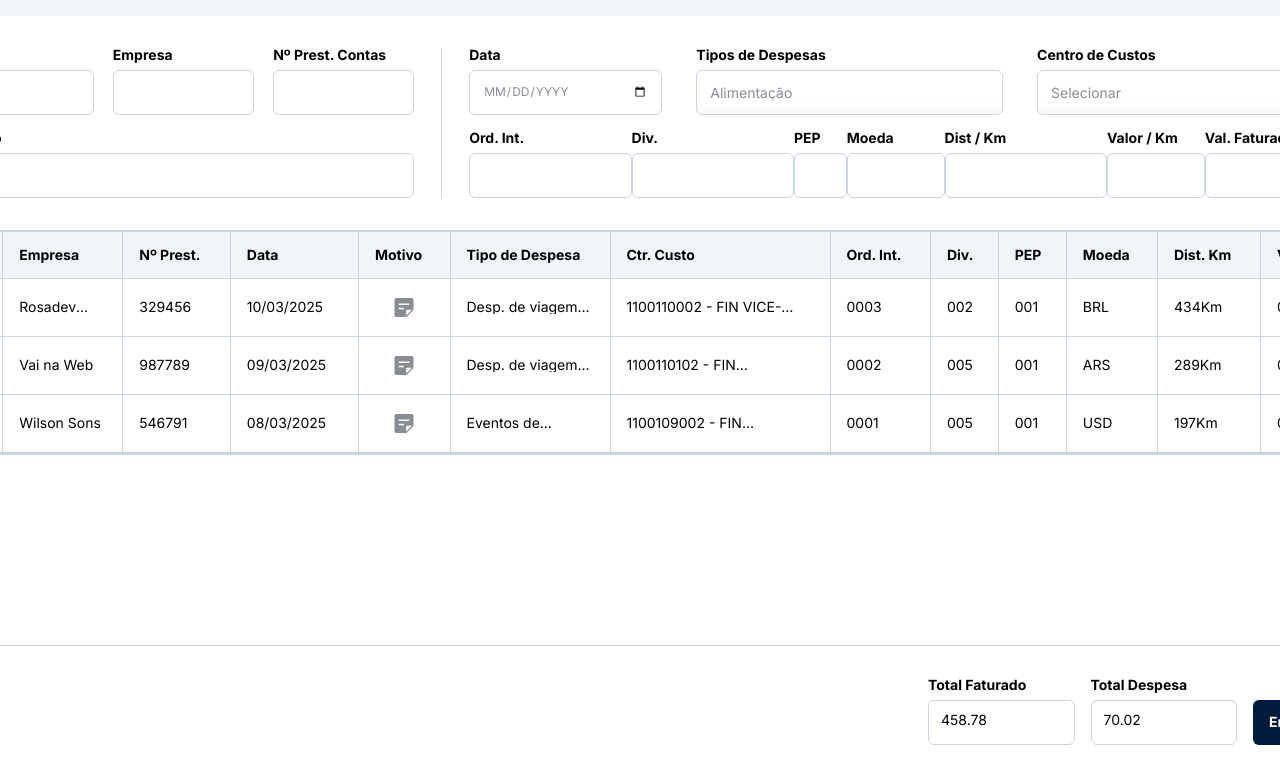
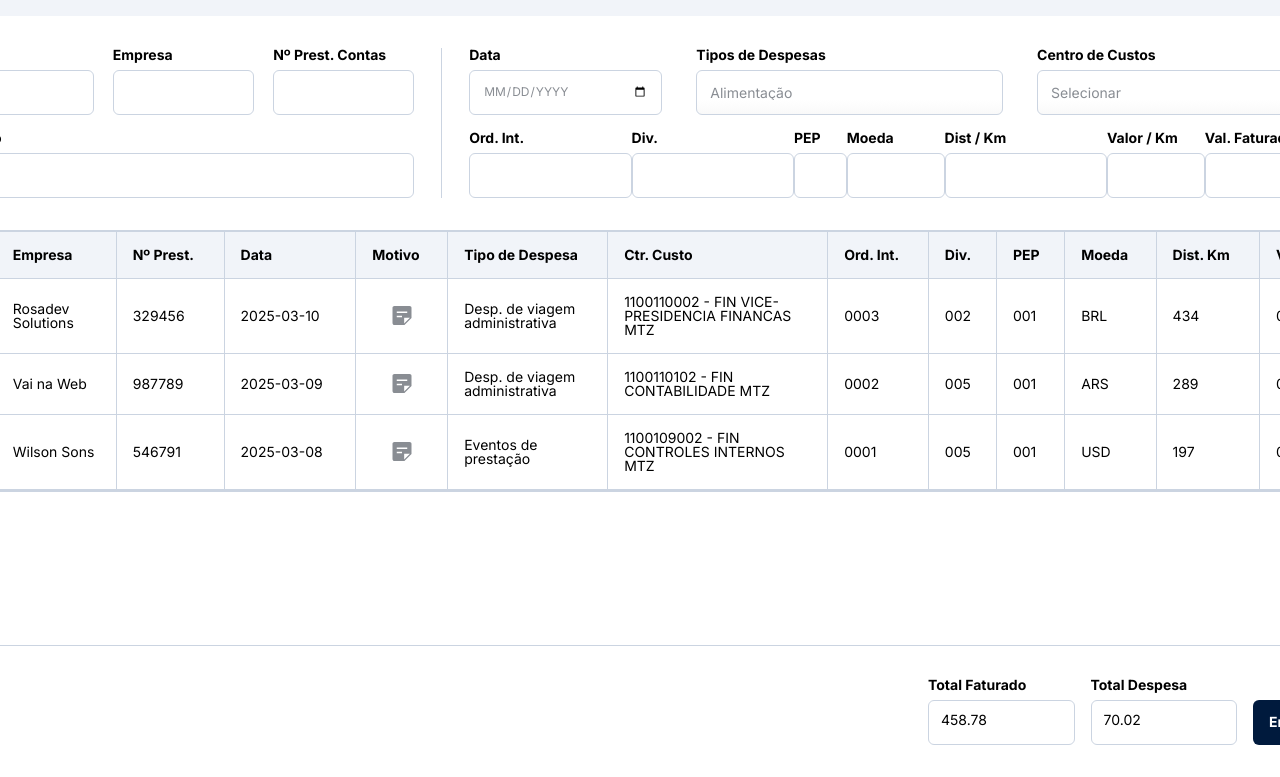
Before and after one commit to rosadevsolutions/2025-vainaweb-sispar, a React (Vite) app: page /solicitacao in a window 1280 px wide. Shown: the top 777 px of the page. Built offline with nearby package versions, Linux system fonts and the light colour scheme.

Commit message:
solicitacaotable gerando table com rawdata e rowdata

```diff
--- a/src/components/SolicitacaoTable/SolicitacaoTable.jsx
+++ b/src/components/SolicitacaoTable/SolicitacaoTable.jsx
@@ -1,3 +1,4 @@
+import { useState } from "react";
 import IconMotivo from "../../assets/Solicitacao/icon-motivo.svg";
 import IconTrash from "../../assets/Solicitacao/icon-trash.svg";
 import styles from "./SolicitacaoTable.module.scss";
@@ -38,7 +39,7 @@ const rawData = [
     despesa: 0.00
   },
   {
-    colaborador: "Karynne Moreira",
+    colaborador: "Karyne Moreira",
     empresa: "Wilson Sons",
     numeroPrestacao: "546791",
     data: "2025-03-08",
@@ -57,6 +58,8 @@ const rawData = [
 ]
 
 export default function SolicitacaoTable() {
+  const [tableData, setTableData] = useState(rawData)
+
   return (
     <div className={styles.table__wrapper}>
       <table className={styles.table__content}>
@@ -80,169 +83,44 @@ export default function SolicitacaoTable() {
             <th>Despesa</th>
           </tr>
         </thead>
-        <tbody  className={styles.table__body}>
+        <tbody className={styles.table__body}>
+          {tableData.map(rowData => (
           <tr>
             <td>
               <button className={styles.table__button}>
-                <img className={`${styles.table__icon} ${styles.table__icon__trash}`} src={IconTrash} alt="Trash" title="Deletar linha" />
+                <img
+                  className={`${styles.table__icon} ${styles.table__icon__trash}`}
+                  src={IconTrash}
+                  alt="Trash"
+                  title="Deletar linha"
+                />
               </button>
             </td>
-            <td>
-              <p>Romulo Rosa</p>
-            </td>
-            <td>
-              <p>Rosadev Solutions</p>
-            </td>
-            <td>
-              <p>329456</p>
-            </td>
-            <td>
-              <p>10/03/2025</p>
-            </td>
+            <td>{rowData.colaborador}</td>
+            <td>{rowData.empresa}</td>
+            <td>{rowData.numeroPrestacao}</td>
+            <td>{rowData.data}</td>
             <td>
               <button className={styles.table__button}>
-                <img className={`${styles.table__icon} ${styles.table__icon__motivo}`} src={IconMotivo} alt="Motivo" title="Motivo" />
+                <img
+                  className={`${styles.table__icon} ${styles.table__icon__motivo}`}
+                  src={IconMotivo}
+                  alt="Motivo"
+                  title="Motivo" />
               </button>
             </td>
-            <td>
-              <p>Desp. de viagem administrativa</p>
-            </td>
-            <td>
-              <p>1100110002 - FIN VICE-PRESIDENCIA FINANCAS MTZ</p>
-            </td>
-            <td>
-              <p>0003</p>
-            </td>
-            <td>
-              <p>002</p>
-            </td>
-            <td>
-              <p>001</p>
-            </td>
-            <td>
-              <p>BRL</p>
-            </td>
-            <td>
-              <p>434Km</p>
-            </td>
-            <td>
-              <p>0.65</p>
-            </td>
-            <td>
-              <p>242.10</p>
-            </td>
-            <td>
-              <p>40.05</p>
-            </td>
+            <td>{rowData.tipoDespesa}</td>
+            <td>{rowData.centroCusto}</td>
+            <td>{rowData.ordemInterna}</td>
+            <td>{rowData.divisao}</td>
+            <td>{rowData.pep}</td>
+            <td>{rowData.moeda} </td>
+            <td>{rowData.distanciaKm} </td>
+            <td>{rowData.ValorKm}</td>
+            <td>{rowData.valorFaturado}</td>
+            <td>{rowData.despesa}</td>
           </tr>
-          <tr>
-            <td>
-              <button className={styles.table__button}>
-                <img className={`${styles.table__icon} ${styles.table__icon__trash}`} src={IconTrash} alt="Trash" title="Deletar linha" />
-              </button>
-            </td>
-            <td>
-              <p>Samuel Silverio</p>
-            </td>
-            <td>
-              <p>Vai na Web</p>
-            </td>
-            <td>
-              <p>987789</p>
-            </td>
-            <td>
-              <p>09/03/2025</p>
-            </td>
-            <td>
-              <button className={styles.table__button}>
-                <img className={`${styles.table__icon} ${styles.table__icon__motivo}`} src={IconMotivo} alt="Motivo" title="Motivo" />
-              </button>
-            </td>
-            <td>
-              <p>Desp. de viagem administrativa</p>
-            </td>
-            <td>
-              <p>1100110102 - FIN CONTABILIDADE MTZ</p>
-            </td>
-            <td>
-              <p>0002</p>
-            </td>
-            <td>
-              <p>005</p>
-            </td>
-            <td>
-              <p>001</p>
-            </td>
-            <td>
-              <p>ARS</p>
-            </td>
-            <td>
-              <p>289Km</p>
-            </td>
-            <td>
-              <p>0.37</p>
-            </td>
-            <td>
-              <p>106.93</p>
-            </td>
-            <td>
-              <p>0.00</p>
-            </td>
-          </tr>
-          <tr>
-            <td>
-              <button className={styles.table__button}>
-                <img className={`${styles.table__icon} ${styles.table__icon__trash}`} src={IconTrash} alt="Trash" title="Deletar linha" />
-              </button>
-            </td>
-            <td>
-              <p>Karynne Moreira</p>
-            </td>
-            <td>
-              <p>Wilson Sons</p>
-            </td>
-            <td>
-              <p>546791</p>
-            </td>
-            <td>
-              <p>08/03/2025</p>
-            </td>
-            <td>
-              <button className={styles.table__button}>
-                <img className={`${styles.table__icon} ${styles.table__icon__motivo}`} src={IconMotivo} alt="Motivo" title="Motivo" />
-              </button>
-            </td>
-            <td>
-              <p>Eventos de apresentação</p>
-            </td>
-            <td>
-              <p>1100109002 - FIN CONTROLES INTERNOS MTZ</p>
-            </td>
-            <td>
-              <p>0001</p>
-            </td>
-            <td>
-              <p>005</p>
-            </td>
-            <td>
-              <p>001</p>
-            </td>
-            <td>
-              <p>USD</p>
-            </td>
-            <td>
-              <p>197Km</p>
-            </td>
-            <td>
-              <p>0.75</p>
-            </td>
-            <td>
-              <p>109.75</p>
-            </td>
-            <td>
-              <p>29.97</p>
-            </td>
-          </tr>
+          ))}
         </tbody>
       </table>
     </div>
```
